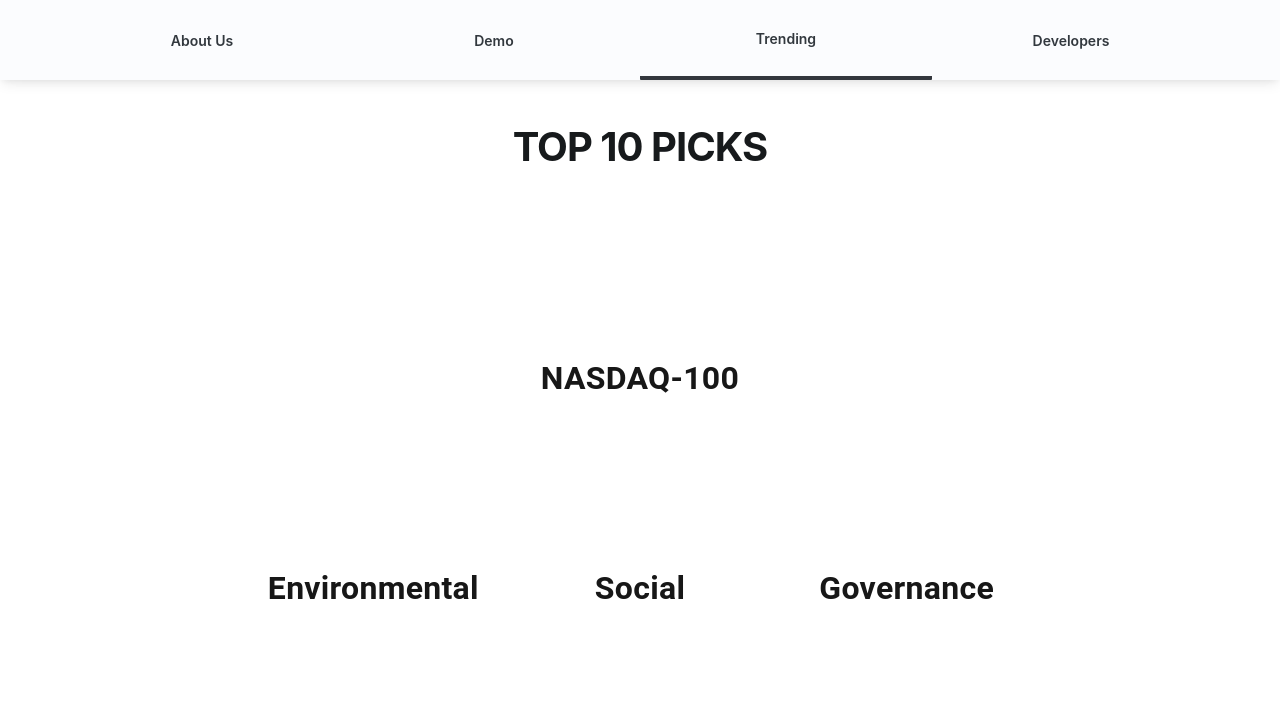
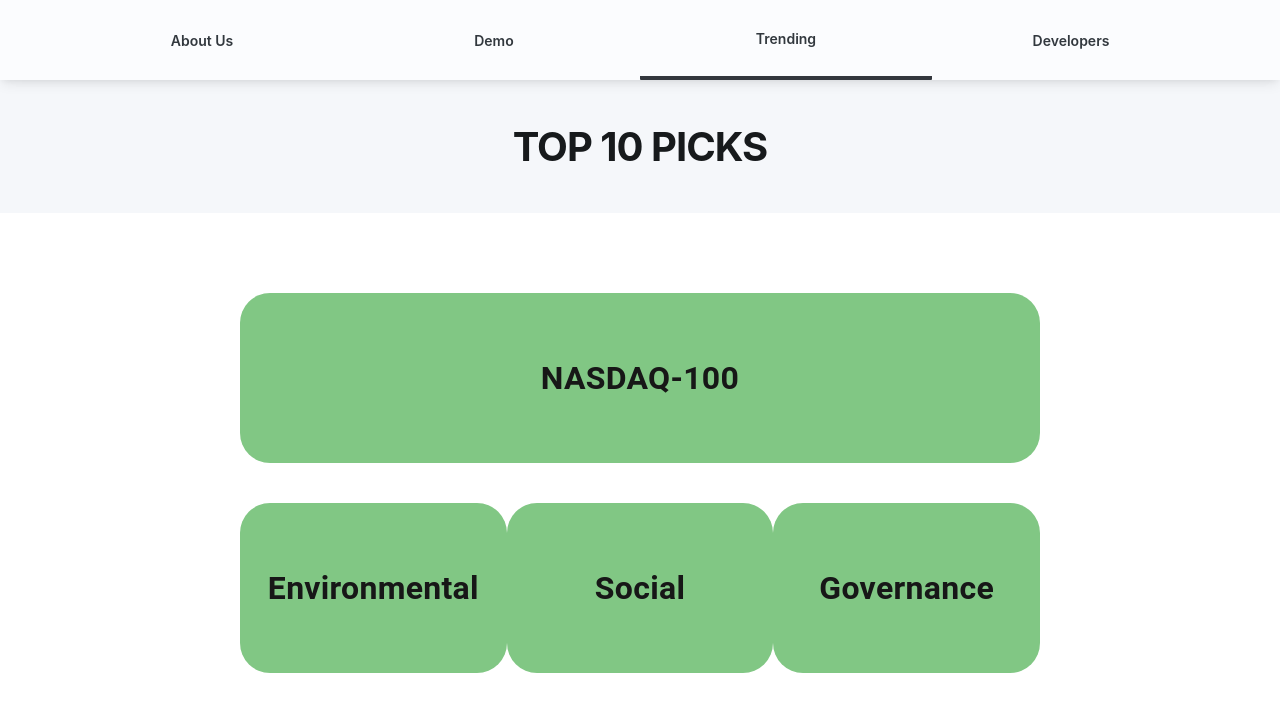
Before and after one commit to CABANA-seng3011/website, a Next.js app: page /trending in a window 1280 px wide. Shown: the top 712 px of the page. Built offline with nearby package versions, Linux system fonts and the light colour scheme; some icons are missing.

Commit message:
Edited css with silver-bg and green-bg classes

```diff
--- a/app/globals.css
+++ b/app/globals.css
@@ -40,3 +40,16 @@
     color-scheme: dark;
   }
 }
+
+.silver-bg {
+  background-color: #F5F7FA;
+}
+
+.green-bg {
+  background-color: #81C784;
+}
+
+.navbar-hover:hover::before {
+  background-color: #a0a8b2;
+  opacity: 0.4;
+}
```
